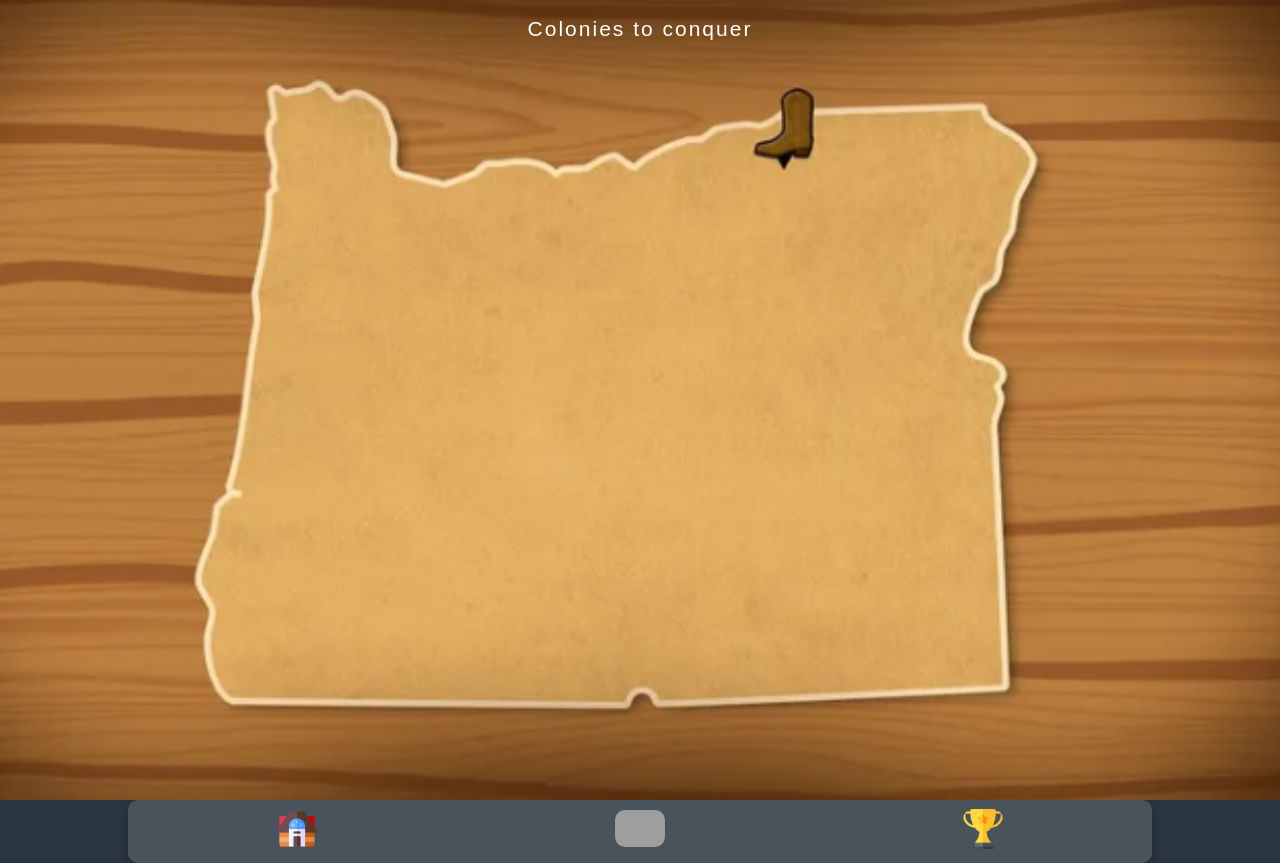
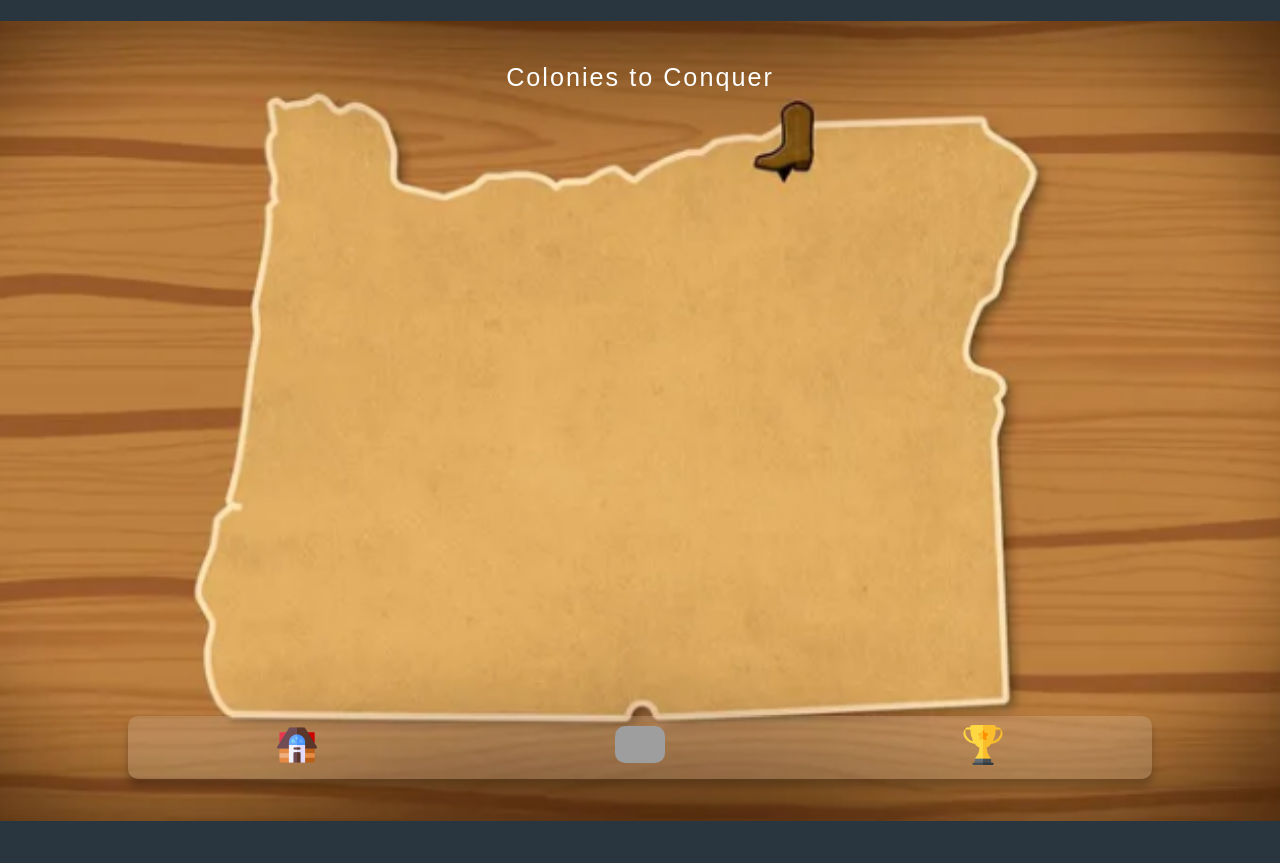
Before and after one commit to Coder269/farwest-angular, an Angular app: page /map in a window 1280 px wide. After the commit the page ends 821 px from the top, so only its background shows below. Built offline with nearby package versions, Linux system fonts and the light colour scheme; sample sign-in values are in the browser's storage; grey boxes are pictures that could not be loaded; a web font is replaced by a local one.

Commit message:
map display

```diff
--- a/src/app/components/map/map.component.css
+++ b/src/app/components/map/map.component.css
@@ -1,8 +1,20 @@
 .mapContainer {
   background: url("../../../assets/map.png") no-repeat;
   background-size: cover;
-  display: flex;
-  justify-content: center;
+  background-position: 40% 50%;
   width: 100%;
-  height: 100%;
+  height: 100vh;
 }
+
+h2 {
+  text-align: center;
+  padding-top: 2rem;
+  font-size: 1.2em;
+}
+
+.miniMenu {
+  position: fixed;
+  width: 100%;
+  bottom: 0;
+  margin-bottom: 1rem;
+}
--- a/src/app/components/map/map.component.html
+++ b/src/app/components/map/map.component.html
@@ -1,5 +1,9 @@
 <div class="mapContainer">
-  <h2>Colonies to conquer</h2>
+  <h2>Colonies to Conquer</h2>
+
+  <div class="displayColoniesContainer">
+    <div *ngIf=""></div>
+  </div>
 </div>
 
 <app-mini-menu class="miniMenu"></app-mini-menu>
```
